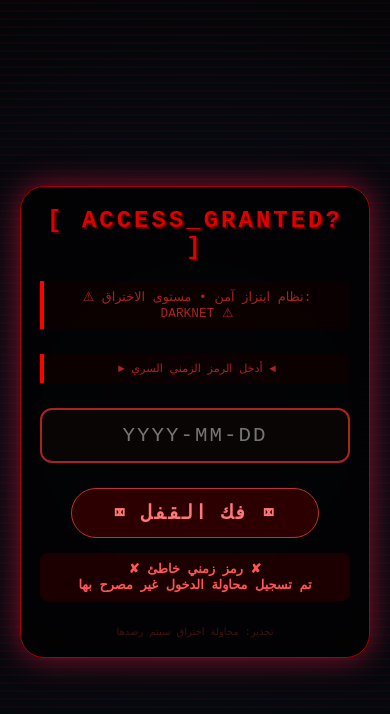
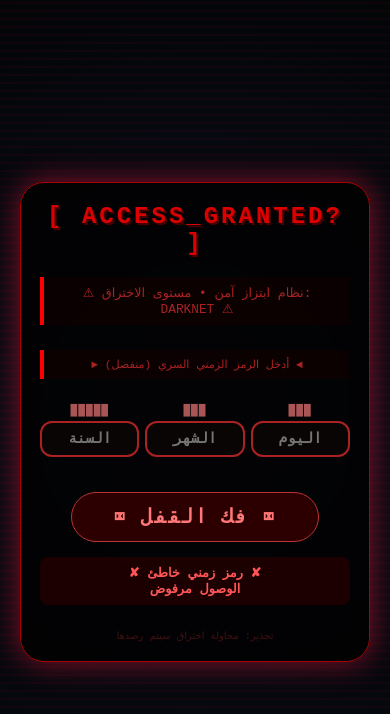
Before and after one commit to eervnxx/mr, a plain HTML site: page index.html in a window 390 px wide. Both pictures are taken after a click on the button "⌧ فك القفل ⌧". Drawn offline with Linux system fonts and the light colour scheme.

Commit message:
Update index.html

```diff
--- a/index.html
+++ b/index.html
@@ -9,7 +9,7 @@
             margin: 0;
             padding: 0;
             box-sizing: border-box;
-            user-select: none; /* منع التحديد العشوائي */
+            user-select: none;
         }
 
         body {
@@ -24,7 +24,6 @@
             cursor: crosshair;
         }
 
-        /* تأثير ضبابي احمر متحرك (خلفية مخيفة) */
         body::before {
             content: "";
             position: fixed;
@@ -44,7 +43,6 @@
             100% { opacity: 0.3; }
         }
 
-        /* حاويات الشاشات */
         .screen {
             position: relative;
             width: 90%;
@@ -60,7 +58,6 @@
             margin: 20px;
         }
 
-        /* واجهة تسجيل الدخول (البداية) */
         .login-container {
             text-align: center;
         }
@@ -93,22 +90,43 @@
             font-family: monospace;
         }
 
-        .secret-input {
+        /* الحقول المنفصلة للتاريخ */
+        .date-fields {
+            display: flex;
+            gap: 12px;
+            justify-content: center;
+            flex-wrap: wrap;
+            margin: 20px 0;
+        }
+
+        .date-field {
+            flex: 1;
+            min-width: 80px;
+        }
+
+        .date-field label {
+            display: block;
+            color: #aa5555;
+            font-size: 0.7rem;
+            margin-bottom: 5px;
+            letter-spacing: 1px;
+        }
+
+        .date-field input, .date-field select {
+            width: 100%;
             background: #0a0505;
             border: 2px solid #a22;
             color: #ff9999;
-            padding: 14px 18px;
-            width: 100%;
-            font-size: 1.3rem;
+            padding: 12px 8px;
+            font-size: 1.1rem;
             text-align: center;
-            letter-spacing: 2px;
             font-family: monospace;
             outline: none;
-            transition: 0.2s;
             border-radius: 12px;
+            font-weight: bold;
         }
 
-        .secret-input:focus {
+        .date-field input:focus, .date-field select:focus {
             border-color: #ff4444;
             box-shadow: 0 0 12px #ff0000;
             background: #1a0505;
@@ -119,7 +137,7 @@
             border: 1px solid #b33;
             color: #ff7777;
             padding: 12px 25px;
-            margin-top: 25px;
+            margin-top: 15px;
             font-size: 1.2rem;
             font-weight: bold;
             font-family: monospace;
@@ -148,7 +166,6 @@
             font-weight: bold;
         }
 
-        /* الشاشة الثانية: الأزرار المنثقبة والمقلب */
         .second-screen, .final-screen {
             display: none;
         }
@@ -202,7 +219,6 @@
             z-index: 100;
         }
 
-        /* تأثير الكتابة التدريجية */
         .typewriter-text {
             font-family: 'Courier New', monospace;
             font-size: 1.2rem;
@@ -223,11 +239,6 @@
             margin: 20px 0;
         }
 
-        button {
-            background: none;
-            border: none;
-        }
-
         footer {
             font-size: 10px;
             color: #6a1a1a;
@@ -240,26 +251,42 @@
             .screen { padding: 1.2rem; }
             .punch-btn { width: 85%; font-size: 1rem; }
             .glitch-title { font-size: 1.5rem; }
+            .date-fields { gap: 6px; }
+            .date-field input, .date-field select { padding: 8px 4px; font-size: 0.9rem; }
         }
     </style>
 </head>
 <body>
 
-<!-- قماش الألعاب النارية والمفرقعات -->
 <canvas id="fireworksCanvas" class="fireworks-canvas" style="position: fixed; top:0; left:0; width:100%; height:100%; pointer-events: none; z-index: 200;"></canvas>
 
-<!-- الشاشة الأولى: تسجيل الدخول بالتاريخ السري 2006-5-17 -->
+<!-- الشاشة الأولى: تسجيل الدخول بحقول منفصلة (سنة، شهر، يوم) -->
 <div id="loginScreen" class="screen login-container">
     <div class="glitch-title">[ ACCESS_GRANTED? ]</div>
     <div class="warning-text">⚠ نظام ابتزاز آمن • مستوى الاختراق: DARKNET ⚠</div>
-    <div class="warning-text" style="font-size:0.7rem;">► أدخل الرمز الزمني السري ◄</div>
-    <input type="text" id="secretDateInput" class="secret-input" placeholder="YYYY-MM-DD" autocomplete="off">
+    <div class="warning-text" style="font-size:0.7rem;">► أدخل الرمز الزمني السري (منفصل) ◄</div>
+
+    <div class="date-fields">
+        <div class="date-field">
+            <label>█████</label>
+            <input type="text" id="yearInput" maxlength="4" placeholder="السنة" autocomplete="off">
+        </div>
+        <div class="date-field">
+            <label>███</label>
+            <input type="text" id="monthInput" maxlength="2" placeholder="الشهر" autocomplete="off">
+        </div>
+        <div class="date-field">
+            <label>███</label>
+            <input type="text" id="dayInput" maxlength="2" placeholder="اليوم" autocomplete="off">
+        </div>
+    </div>
+
     <button id="submitLoginBtn" class="enter-btn">⌧ فك القفل ⌧</button>
     <div id="loginError" class="error-msg"></div>
     <footer>تحذير: محاولة اختراق سيتم رصدها</footer>
 </div>
 
-<!-- الشاشة الثانية: الأزرار المنثقبة + أسئلة مريام وميسان -->
+<!-- الشاشة الثانية: الأزرار المنثقبة -->
 <div id="secondScreen" class="screen second-screen">
     <div class="glitch-title" style="font-size: 1.8rem;">[ ENCRYPTED_ZONE ]</div>
     <div class="question-box">
@@ -271,67 +298,57 @@
     <footer style="margin-top:20px;">أزرار مثقوبة .. اختر بحذر</footer>
 </div>
 
-<!-- الشاشة الثالثة والأخيرة: رسالة مكتوبة تدريجياً -->
+<!-- الشاشة الثالثة والأخيرة -->
 <div id="finalScreen" class="screen final-screen">
     <div class="glitch-title" style="font-size: 1.5rem;">[ MESSAGE_DECODED ]</div>
     <div class="final-message">
         <div id="typewriterContainer" class="typewriter-text"></div>
     </div>
-    <footer>♥  هدية خاصة  ♥</footer>
+    <footer>♥ هدية خاصة ♥</footer>
 </div>
 
 <script>
     (function() {
-        // ---------- الثوابت ----------
-        const CORRECT_DATE = "2006-5-17";    // التاريخ السري (بدون تلميح)
+        // القيم الصحيحة للتاريخ (كل جزء منفصل)
+        const CORRECT_YEAR = "2006";
+        const CORRECT_MONTH = "5";
+        const CORRECT_DAY = "17";
 
-        // عناصر الشاشات
         const loginScreen = document.getElementById('loginScreen');
         const secondScreen = document.getElementById('secondScreen');
         const finalScreen = document.getElementById('finalScreen');
 
-        const loginInput = document.getElementById('secretDateInput');
+        const yearInput = document.getElementById('yearInput');
+        const monthInput = document.getElementById('monthInput');
+        const dayInput = document.getElementById('dayInput');
         const loginBtn = document.getElementById('submitLoginBtn');
         const loginErrorDiv = document.getElementById('loginError');
 
-        // أزرار الشاشة الثانية
         const yesMiriamBtn = document.getElementById('yesMiriamBtn');
         const subQuestionDiv = document.getElementById('subQuestion');
         const yesMaysanBtn = document.getElementById('yesMaysanBtn');
 
-        // متغيرات للتحكم في المفرقعات والنار
-        let fireworkInterval = null;
         let canvas = document.getElementById('fireworksCanvas');
         let ctx = canvas.getContext('2d');
         let particles = [];
         let animationId = null;
         let fireworksActive = false;
 
-        // ضبط أبعاد canvas باستمرار
         function resizeCanvas() {
             canvas.width = window.innerWidth;
             canvas.height = window.innerHeight;
         }
         window.addEventListener('resize', () => {
             resizeCanvas();
-            if(fireworksActive) drawFireworksLoop(); // إعادة الرسم
+            if(fireworksActive) drawFireworksLoop();
         });
         resizeCanvas();
 
-        // ----- كلاس particle بسيط للألعاب النارية والمفرقعات -----
         class Particle {
             constructor(x, y, vx, vy, color, size, life, isFire = true) {
-                this.x = x;
-                this.y = y;
-                this.vx = vx;
-                this.vy = vy;
-                this.color = color;
-                this.size = size;
-                this.life = life;    // max life
-                this.initialLife = life;
-                this.gravity = 0.2;
-                this.friction = 0.98;
-                this.isFire = isFire;
+                this.x = x; this.y = y; this.vx = vx; this.vy = vy;
+                this.color = color; this.size = size; this.life = life; this.initialLife = life;
+                this.gravity = 0.2; this.friction = 0.98; this.isFire = isFire;
             }
             update() {
                 this.vx *= this.friction;
@@ -370,7 +387,6 @@
                 let life = 50 + Math.random() * 30;
                 particles.push(new Particle(centerX, centerY, vx, vy, color, size, life, true));
             }
-            // sparks إضافية
             for(let i=0;i<15;i++) {
                 let angle2 = Math.random() * Math.PI * 2;
                 let spd = Math.random() * 5;
@@ -385,7 +401,6 @@
             let x = Math.random() * canvas.width;
             let y = Math.random() * canvas.height * 0.6 + 50;
             createExplosion(x, y, true);
-            // مفرقعات متعددة
             setTimeout(() => {
                 if(fireworksActive) createExplosion(x + (Math.random()-0.5)*80, y + (Math.random()-0.5)*60, false);
             }, 100);
@@ -395,14 +410,12 @@
             if(fireworksActive) return;
             fireworksActive = true;
             particles = [];
-            // تفعيل المؤثرات المتكررة
             let fireInterval = setInterval(() => {
                 if(!fireworksActive) {
                     clearInterval(fireInterval);
                     return;
                 }
                 spawnRandomFirework();
-                // أحيانًا مفرقعات إضافية
                 if(Math.random() > 0.6) {
                     setTimeout(() => {
                         if(fireworksActive) {
@@ -414,7 +427,6 @@
                 }
             }, 600);
 
-            // رسم الحلقة
             function drawLoop() {
                 if(!ctx) return;
                 if(!fireworksActive && particles.length === 0) {
@@ -443,10 +455,8 @@
             if(animationId) cancelAnimationFrame(animationId);
             animationId = requestAnimationFrame(drawLoop);
 
-            // إيقاف بعد مدة معينة لكن نستمر لمدة 8 ثواني ثم نخفف تدريجياً (نستمر بمؤثرات)
             setTimeout(() => {
                 if(fireworksActive) {
-                    // نضيف وميض أخير
                     for(let i=0;i<8;i++) {
                         setTimeout(() => {
                             if(fireworksActive) {
@@ -458,7 +468,6 @@
                     }
                     setTimeout(() => {
                         fireworksActive = false;
-                        // تنظيف نهائي بعد أن تهدأ الجسيمات
                         setTimeout(() => {
                             if(particles.length === 0 && animationId) {
                                 cancelAnimationFrame(animationId);
@@ -471,14 +480,14 @@
             }, 100);
         }
 
-        // دالة مساعدة لإظهار الشاشة وإخفاء الأخرى
         function showLogin() {
             loginScreen.style.display = "block";
             secondScreen.style.display = "none";
             finalScreen.style.display = "none";
             loginErrorDiv.innerText = "";
-            loginInput.value = "";
-            // إيقاف الألعاب النارية إن وجدت
+            yearInput.value = "";
+            monthInput.value = "";
+            dayInput.value = "";
             if(fireworksActive) fireworksActive = false;
         }
 
@@ -486,32 +495,31 @@
             loginScreen.style.display = "none";
             secondScreen.style.display = "block";
             finalScreen.style.display = "none";
-            // إعادة ضبط الأسئلة
             subQuestionDiv.classList.add('hidden-sub');
-            // إعادة تمكين الأزرار
             yesMiriamBtn.disabled = false;
+            yesMiriamBtn.style.opacity = "1";
+            yesMiriamBtn.style.textDecoration = "none";
+            yesMiriamBtn.innerText = "● هل انت مريام؟ ●";
             if(yesMaysanBtn) yesMaysanBtn.disabled = false;
+            yesMaysanBtn.style.opacity = "1";
+            yesMaysanBtn.innerText = "🔘 هل انت من ميسان؟ 🔘";
         }
 
         function showFinalAndTypewriter() {
             loginScreen.style.display = "none";
             secondScreen.style.display = "none";
             finalScreen.style.display = "block";
-            // تشغيل المؤثرات النارية والصوتيات البصرية (مفرقعات نارية)
             startFireworksAndCrackers(9);
-            // كتابة النص تدريجياً
             const fullText = "لقد تم تصميم هذا الموقع خصيصا لك يا مريام لأنك اصبحت صديقة ذلك الشخص.";
             const container = document.getElementById('typewriterContainer');
-            container.innerHTML = "";   // تفريغ
+            container.innerHTML = "";
             let index = 0;
             function typeNext() {
                 if(index < fullText.length) {
-                    // إضافة حرف بحرف
                     container.innerHTML += fullText.charAt(index);
                     index++;
-                    setTimeout(typeNext, 85); // سرعة الكتابة كأنها آلة كاتبة
+                    setTimeout(typeNext, 85);
                 } else {
-                    // نقطة النهاية يمكن إضافة رمز وامض
                     let cursorSpan = document.createElement("span");
                     cursorSpan.style.animation = "blink 1s infinite";
                     cursorSpan.innerText = "▌";
@@ -519,7 +527,6 @@
                 }
             }
             typeNext();
-            // إضافة تأثير وميض للمؤشر
             const styleBlink = document.createElement('style');
             styleBlink.innerHTML = `@keyframes blink { 0%,100%{opacity:1;} 50%{opacity:0;} }`;
             if(!document.getElementById('blinkAnimStyle')) {
@@ -528,51 +535,48 @@
             }
         }
 
-        // ----- منطق تسجيل الدخول بالتاريخ السري (بدون تلميح) -----
-        loginBtn.addEventListener('click', () => {
-            let entered = loginInput.value.trim();
-            if(entered === CORRECT_DATE) {
-                // صحة التاريخ بالضبط
+        // التحقق من صحة التاريخ (ثلاثة حقول منفصلة)
+        function checkDate() {
+            let year = yearInput.value.trim();
+            let month = monthInput.value.trim();
+            let day = dayInput.value.trim();
+
+            if(year === CORRECT_YEAR && month === CORRECT_MONTH && day === CORRECT_DAY) {
                 loginErrorDiv.innerText = "";
                 showSecond();
             } else {
-                loginErrorDiv.innerText = "✘ رمز زمني خاطئ ✘\nتم تسجيل محاولة الدخول غير مصرح بها";
-                loginInput.style.borderColor = "#ff0000";
-                setTimeout(() => { loginInput.style.borderColor = "#a22"; }, 800);
-                // تأثير ارتجاج بسيط
+                loginErrorDiv.innerText = "✘ رمز زمني خاطئ ✘\nالوصول مرفوض";
+                [yearInput, monthInput, dayInput].forEach(inp => {
+                    inp.style.borderColor = "#ff0000";
+                    setTimeout(() => inp.style.borderColor = "#a22", 500);
+                });
                 loginScreen.style.transform = "translateX(4px)";
-                setTimeout(() => { loginScreen.style.transform = "translateX(-4px)"; }, 60);
-                setTimeout(() => { loginScreen.style.transform = "translateX(0)"; }, 120);
+                setTimeout(() => loginScreen.style.transform = "translateX(-4px)", 60);
+                setTimeout(() => loginScreen.style.transform = "translateX(0)", 120);
             }
+        }
+
+        loginBtn.addEventListener('click', checkDate);
+
+        [yearInput, monthInput, dayInput].forEach(input => {
+            input.addEventListener('keypress', (e) => {
+                if(e.key === 'Enter') checkDate();
+            });
         });
 
-        // السماح بالضغط على Enter
-        loginInput.addEventListener('keypress', (e) => {
-            if(e.key === 'Enter') {
-                e.preventDefault();
-                loginBtn.click();
-            }
-        });
-
-        // ----- الأزرار المنثقبة مع المرحلتين -----
         yesMiriamBtn.addEventListener('click', () => {
-            // يظهر الزر الثاني "هل انت من ميسان"
             subQuestionDiv.classList.remove('hidden-sub');
-            yesMiriamBtn.disabled = true;   // يصبح مثقوب المعنى: بعد الضغط يظهر التالي
+            yesMiriamBtn.disabled = true;
             yesMiriamBtn.style.opacity = "0.7";
             yesMiriamBtn.style.textDecoration = "line-through";
             yesMiriamBtn.innerText = "✓ تم التأكيد: مريام ✓";
-            // تأثير ارتجاجي صغير
             secondScreen.style.transform = "scale(0.99)";
             setTimeout(() => secondScreen.style.transform = "", 120);
         });
 
         yesMaysanBtn.addEventListener('click', () => {
-            // عند الضغط على "هل انت من ميسان" تظهر المفرقعات ثم الشاشة الثالثة
             if(!yesMaysanBtn.disabled) {
-                // تشغيل مفرقعات فورية قوية
                 startFireworksAndCrackers(6);
-                // أيضًا انفجار لحظي في منتصف الشاشة
                 if(canvas) {
                     let centerX = canvas.width/2;
                     let centerY = canvas.height/2;
@@ -581,23 +585,26 @@
                         if(canvas) createExplosion(centerX+50, centerY-30, true);
                     }, 150);
                 }
-                // تعطيل الزر بعد النقر
                 yesMaysanBtn.disabled = true;
                 yesMaysanBtn.style.opacity = "0.6";
                 yesMaysanBtn.style.borderStyle = "solid";
                 yesMaysanBtn.innerText = "✔ تأكيد ميسان ✔";
-                // بعد ثانية ونصف تقريبا ننتقل للواجهة الثالثة
                 setTimeout(() => {
                     showFinalAndTypewriter();
                 }, 1300);
             }
         });
 
-        // أي محاولة للوصول إلى الشاشة الثالثة عبر الاختصارات غير مجدية
-        // إخفاء البداية بشكل صحيح
         showLogin();
 
-        // تأثيرات مرعبة إضافية: نبضات عشوائية للظل
+        document.addEventListener('contextmenu', (e) => e.preventDefault());
+        document.addEventListener('keydown', (e) => {
+            if(e.key === 'F12' || (e.ctrlKey && e.shiftKey && e.key === 'I')) {
+                e.preventDefault();
+                alert("⚠️ تم حظر أدوات المطور ⚠️");
+            }
+        });
+
         setInterval(() => {
             if(loginScreen.style.display !== "none") {
                 let glow = Math.random() * 12 + 6;
@@ -612,34 +619,6 @@
                 finalScreen.style.boxShadow = `0 0 ${Math.random()*12+8}px #ff6666`;
             }
         }, 2000);
-
-        // منع فتح أدوات المطور ببعض التحذيرات البسيطة (غير أمني بشكل كامل لكن جمالي)
-        document.addEventListener('contextmenu', (e) => e.preventDefault());
-        document.addEventListener('keydown', (e) => {
-            if(e.key === 'F12' || (e.ctrlKey && e.shiftKey && e.key === 'I')) {
-                e.preventDefault();
-                alert("⚠️ تم حظر أدوات المطور ⚠️");
-            }
-        });
-
-        // إضافة تأثير اهتزاز دوري للشاشة الأولى (تخويف)
-        let glitchInterval = setInterval(() => {
-            if(loginScreen.style.display !== "none" && document.hasFocus()) {
-                if(Math.random() > 0.85) {
-                    loginScreen.style.transform = `translate(${Math.random()*3-1.5}px, ${Math.random()*2-1}px)`;
-                    setTimeout(() => loginScreen.style.transform = "", 80);
-                }
-            }
-        }, 1800);
-
-        // تنظيف عند الحاجة
-        window.addEventListener('beforeunload', ()=>{
-            if(fireworksActive) fireworksActive = false;
-            if(animationId) cancelAnimationFrame(animationId);
-            clearInterval(glitchInterval);
-        });
-
-        // إضافة دعم للهواتف : لا مشكلة
     })();
 </script>
 </body>
```
